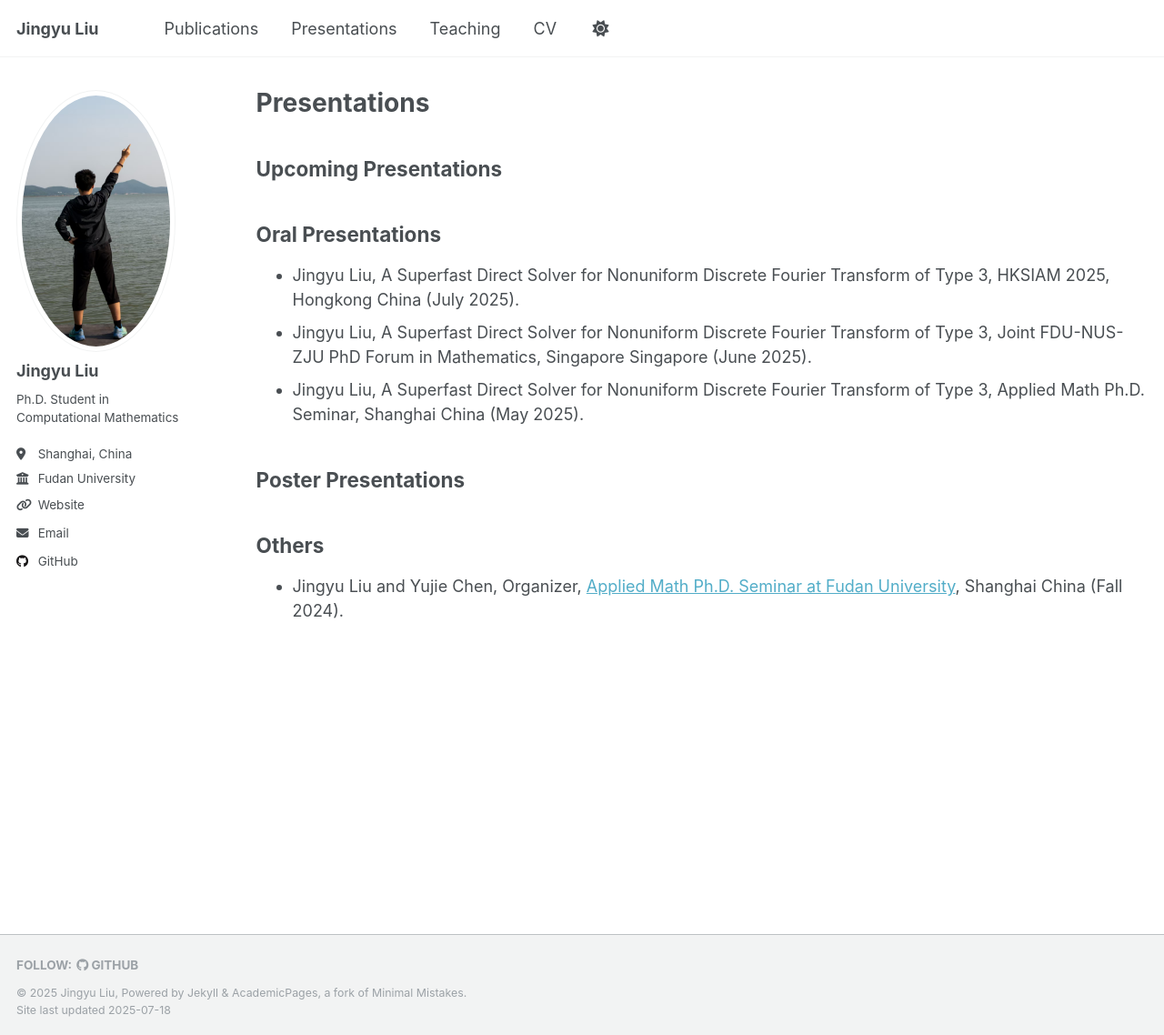
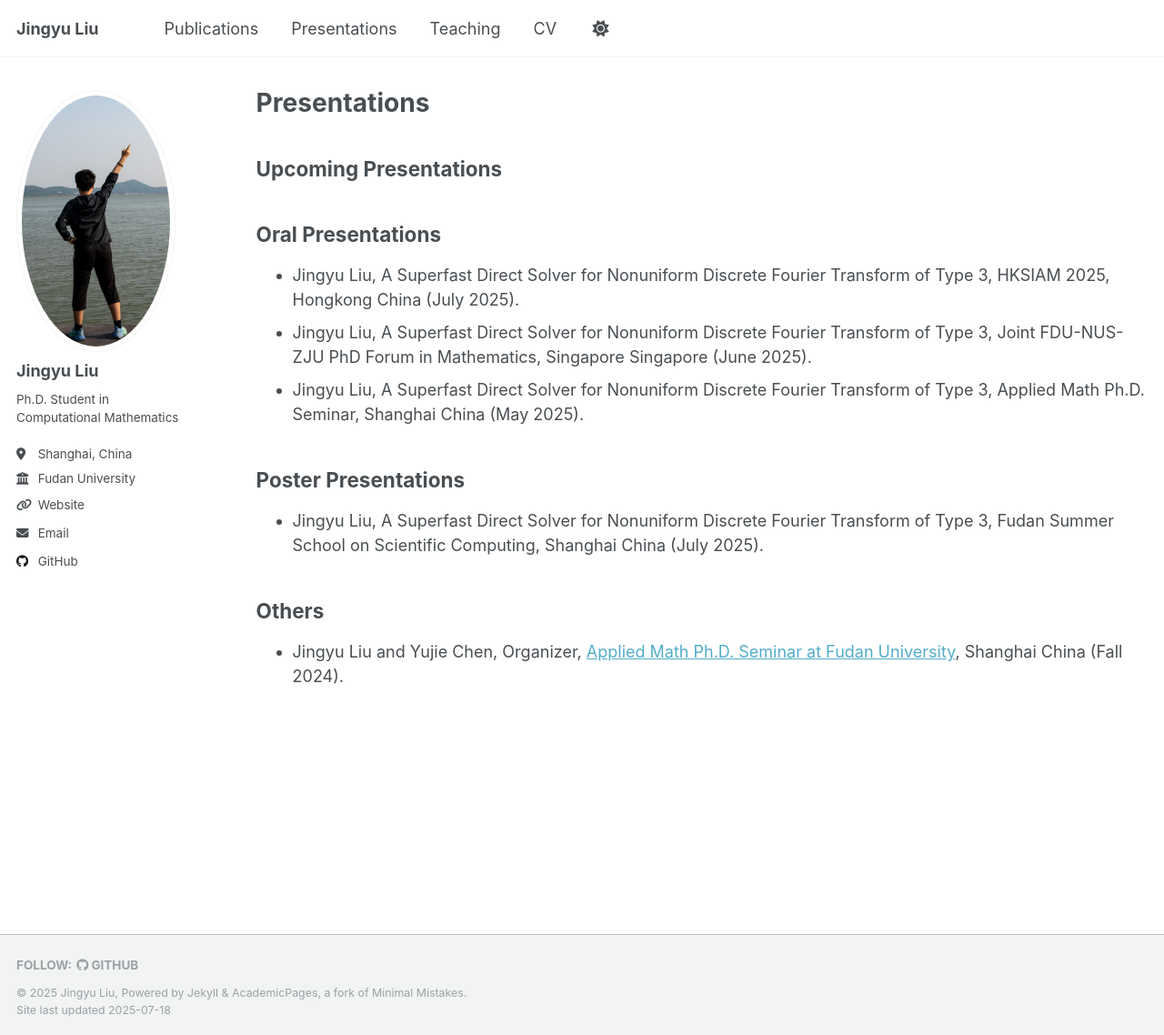
Before and after one commit to JingyuLiuMath/JingyuLiuMath.github.io, a Jekyll site: the page built from _pages/presentations.md, in a window 1280 px wide and 1138 px high. Shown: the whole window at 91% size. Built offline with Jekyll 4.4.1, drawn with Linux system fonts in a browser that asks for light colours.

Commit message:
update poster

```diff
--- a/_pages/presentations.md
+++ b/_pages/presentations.md
@@ -17,6 +17,8 @@ author_profile: true
 
 ## Poster Presentations
 
+- Jingyu Liu, A Superfast Direct Solver for Nonuniform Discrete Fourier Transform of Type 3, Fudan Summer School on Scientific Computing, Shanghai China (July 2025).
+
 ## Others
 
 - Jingyu Liu and Yujie Chen, Organizer, [Applied Math Ph.D. Seminar at Fudan University](https://amphds.yingzhouli.com/2024Fall.html), Shanghai China (Fall 2024).
```
